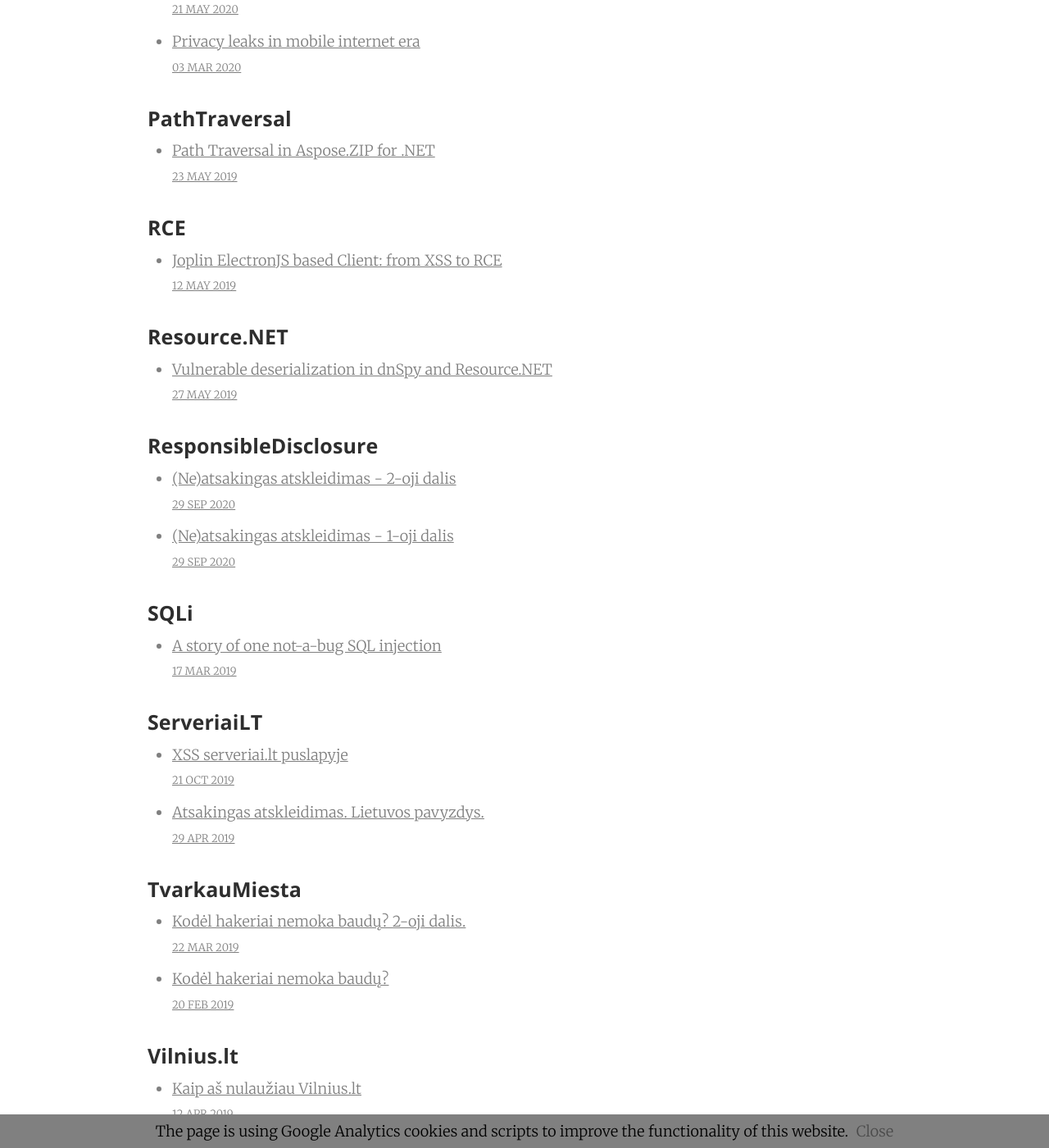
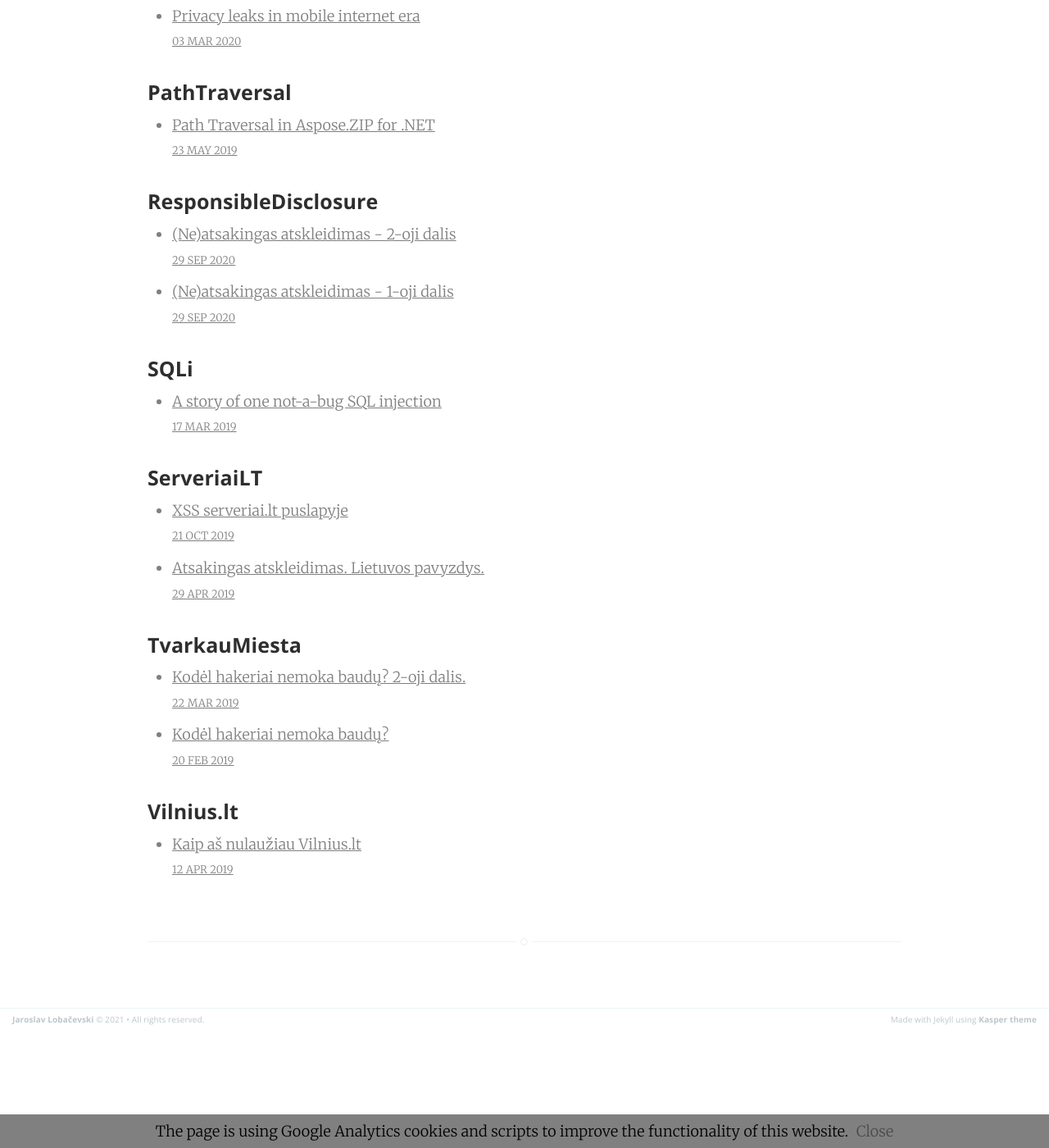
Before and after one commit to JarLob/jarlob.github.io, a Jekyll site: the page built from tags.html, in a window 1280 px wide and 1400 px high, scrolled down 2470 px. Shown: the whole window at 82% size. Built offline with Jekyll 4.4.1, drawn with Linux system fonts in a browser that asks for light colours; some of the changed text lies outside the part shown.

Commit message:
removed some tags

```diff
--- a/_posts/2019-05-12-joplin-rce.md
+++ b/_posts/2019-05-12-joplin-rce.md
@@ -2,7 +2,7 @@
 layout:     post
 title:      "Joplin ElectronJS based Client: from XSS to RCE"
 date:       2019-05-12 12:00:00
-categories: HackAndTell ElectronJS XSS RCE
+categories: HackAndTell ElectronJS
 cover:      electron.jpg
 permalink:  /en/blog/joplin-electron-rce
 ---
--- a/_posts/2019-05-27-dotnet-resource-deserialization-vulnerabilities.md
+++ b/_posts/2019-05-27-dotnet-resource-deserialization-vulnerabilities.md
@@ -2,7 +2,7 @@
 layout:     post
 title:      "Vulnerable deserialization in dnSpy and Resource.NET"
 date:       2019-05-27 12:00:00
-categories: HackAndTell Deserialization dnSpy Resource.NET
+categories: HackAndTell Deserialization
 cover:      bart-simpson-generator.png
 permalink:  /en/blog/dnspy-deserialization-vulnerability
 ---
```
